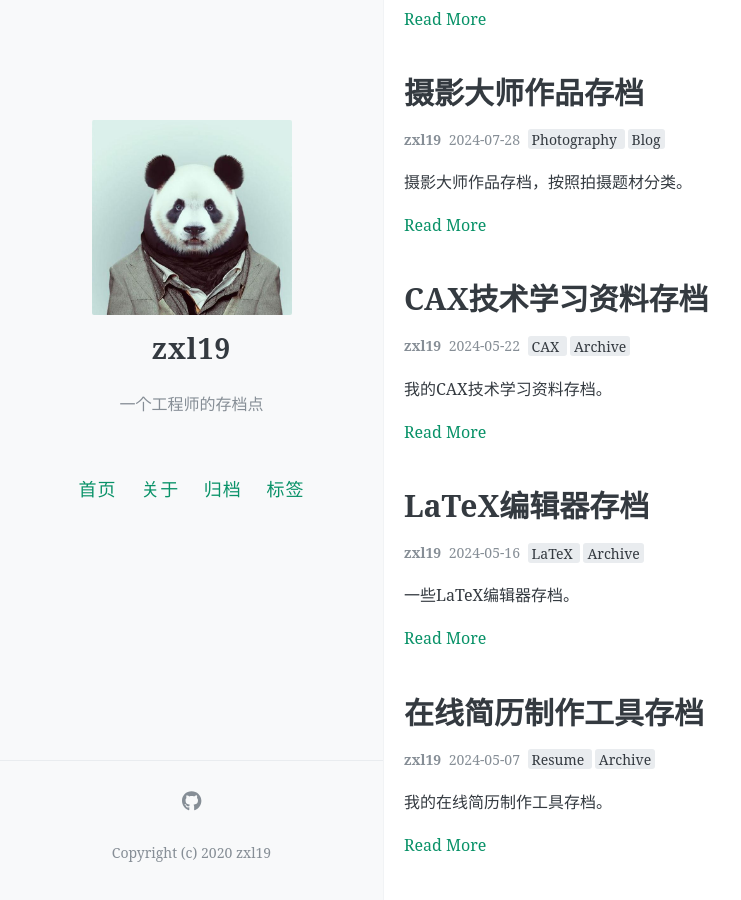
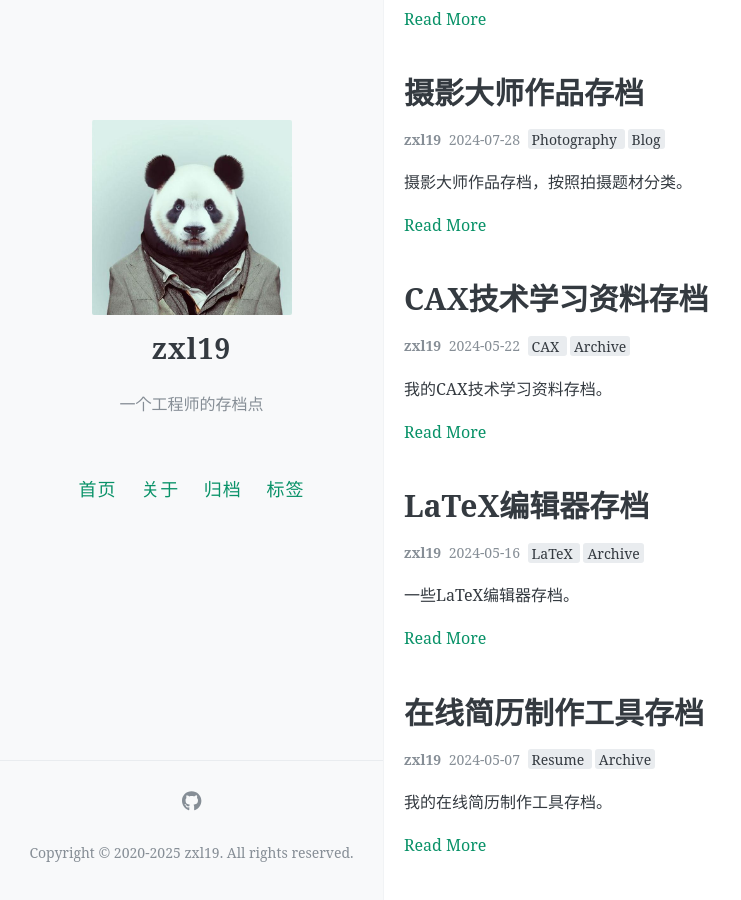
Before and after one commit to zxl19/zxl19.github.io, a Jekyll site: the page built from index.html, in a window 1280 px wide and 900 px high, scrolled down 587 px. Shown: the whole window, without its empty margins (0-741 px from the left). Built offline with Jekyll 4.4.1, drawn with Linux system fonts in a browser that asks for light colours; the list of posts is cut into pages by our own code; comment, search, counter and statistics services are not loaded.

Commit message:
Update Copyright Information

```diff
--- a/_config.yml
+++ b/_config.yml
@@ -66,7 +66,7 @@ footer-links:
   youtube: # channel/<your_long_string> or user/<user-name>
 
 # 站点页脚的文字
-footer-text: Copyright (c) 2020 zxl19
+footer-text: Copyright © 2020-2025 zxl19. All rights reserved.
 
 #
 # 评论，注意，请不要同时添加多种不同的评论区
```
